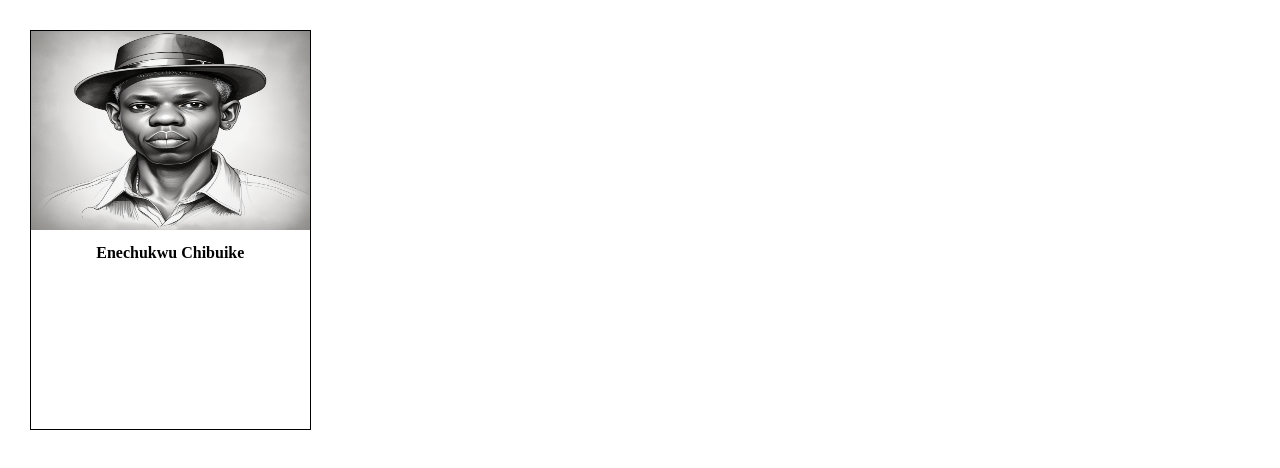
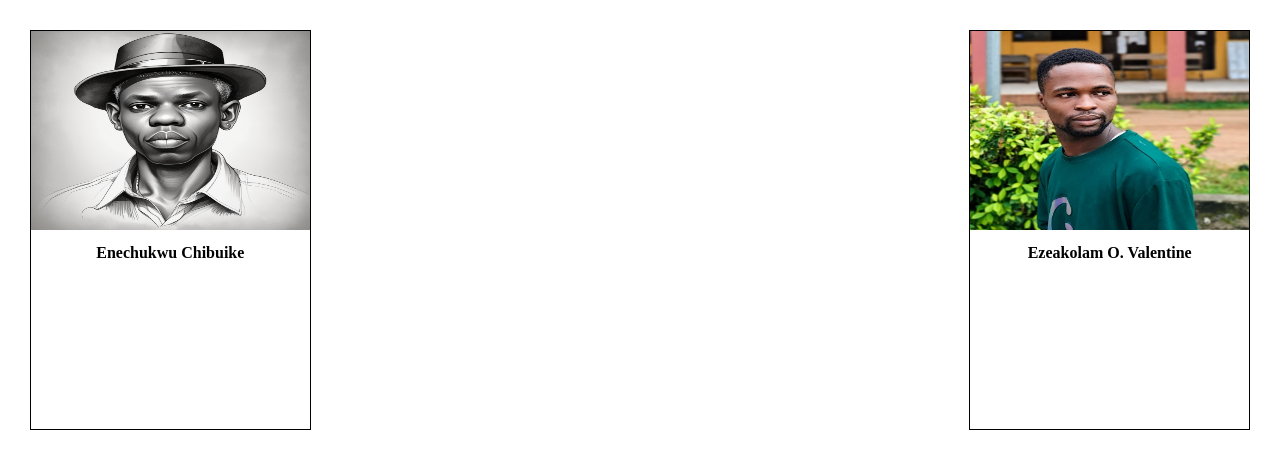
Before and after one commit to EnechukwuChibuike/LF-Open_Project, a plain HTML site: page index.html in a window 1280 px wide. Drawn offline with Linux system fonts and the light colour scheme.

Commit message:
added another figure, image, and a figcation

```diff
--- a/index.html
+++ b/index.html
@@ -14,6 +14,13 @@
           <strong>Enechukwu Chibuike</strong>
         </figcaption>
       </figure>
+
+      <figure>
+        <img src="./images/my-picture2.jpg" alt=""  />
+        <figcaption>
+          <strong>Ezeakolam O. Valentine</strong>
+        </figcaption>
+      </figure>
     </main>
   </body>
 </html>
```
Also changed, not shown: images/my-picture2.jpg (added).
